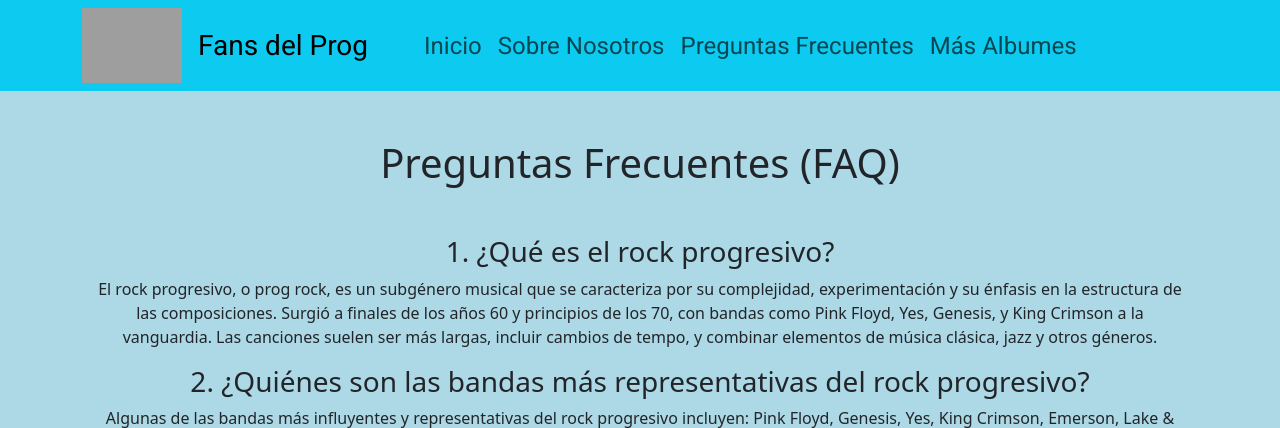
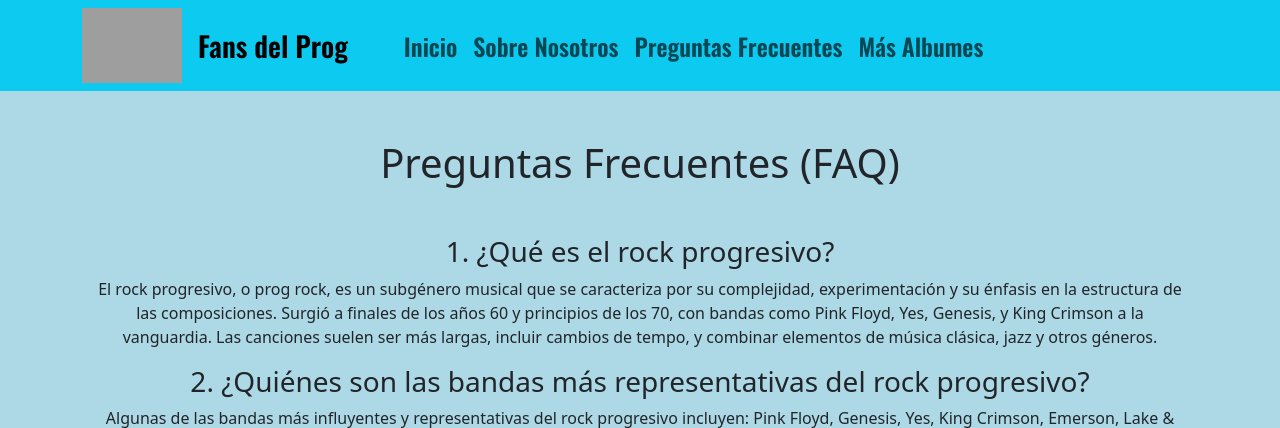
Before and after one commit to FrappuccinoIc/miweb, a Django app: page /faq/ in a window 1280 px wide. Shown: the part 120-548 px from the top of the page. Run offline with Django 5.2, Linux system fonts and the light colour scheme; grey boxes are pictures that could not be loaded.

Commit message:
Font de navbar añadido

```diff
--- a/core/static/myfirst.css
+++ b/core/static/myfirst.css
@@ -2,14 +2,21 @@ body {
   background-color: lightblue;
 }
 
-
-.roboto {
+/* .font-2 {
     font-family: "Roboto", sans-serif;
     font-optical-sizing: auto;
     font-weight: 400;
     font-style: normal;
     font-variation-settings: "wdth" 100;
+} */
+
+.oswald {
+  font-family: "Oswald";
+  font-optical-sizing: auto;
+  font-weight: 600;
+  font-style: normal;
 }
+
 .logo {
     width: 100px;
 }
--- a/core/templates/core/base.html
+++ b/core/templates/core/base.html
@@ -7,9 +7,13 @@
         <title>miweb</title>
         <link href="https://cdn.jsdelivr.net/npm/bootstrap@5.3.7/dist/css/bootstrap.min.css" rel="stylesheet" integrity="sha384-LN+7fdVzj6u52u30Kp6M/trliBMCMKTyK833zpbD+pXdCLuTusPj697FH4R/5mcr" crossorigin="anonymous">
 
+        <!-- <link rel="preconnect" href="https://fonts.googleapis.com">
+        <link rel="preconnect" href="https://fonts.gstatic.com" crossorigin>
+        <link href="https://fonts.googleapis.com/css2?family=Roboto:ital,wght@0,100..900;1,100..900&display=swap" rel="stylesheet"> -->
         <link rel="preconnect" href="https://fonts.googleapis.com">
         <link rel="preconnect" href="https://fonts.gstatic.com" crossorigin>
-        <link href="https://fonts.googleapis.com/css2?family=Roboto:ital,wght@0,100..900;1,100..900&display=swap" rel="stylesheet">
+        <link href="https://fonts.googleapis.com/css2?family=Oswald:wght@200..700&display=swap" rel="stylesheet">
+
         <link rel="stylesheet" href="{% static 'myfirst.css' %}">
 </head>
 <body class="text-center">
@@ -21,12 +25,12 @@
             <div class="row">
                 <div class="navbar-collapse" id="navbarCollapse">
                     <ul class="navbar-nav me-auto mb-1 mb-md-0 align-items-center">
-                        <li class="nav-item fs-4 roboto"><img class="logo me-3" src="https://textes-blog-rock-n-roll.fr/wp-content/uploads/2021/11/png-transparent-fragile-the-yes-album-progressive-rock-close-to-the-edge-fragile-album-globe-world-removebg-preview.png" alt="logo"></li>
-                        <li class="nav-item fs-4 roboto"><p class="navbar-brand me-5 my-0 fs-3 roboto">Fans del Prog</p></li>
-                        <li class="nav-item fs-4 roboto"><a class="nav-link" href="/">Inicio</a></li>
-                        <li class="nav-item fs-4 roboto"><a class="nav-link" href="/redes_sociales">Sobre Nosotros</a></li>
-                        <li class="nav-item fs-4 roboto"><a class="nav-link" href="/faq">Preguntas Frecuentes</a></li>
-                        <li class="nav-item fs-4 roboto"><a class="nav-link" href="/galeria">Más Albumes</a></li>
+                        <li class="nav-item fs-4"><img class="logo me-3" src="https://textes-blog-rock-n-roll.fr/wp-content/uploads/2021/11/png-transparent-fragile-the-yes-album-progressive-rock-close-to-the-edge-fragile-album-globe-world-removebg-preview.png" alt="logo"></li>
+                        <li class="nav-item"><p class="navbar-brand me-5 my-0 fs-3 oswald">Fans del Prog</p></li>
+                        <li class="nav-item"><a class="nav-link oswald fs-4" href="/">Inicio</a></li>
+                        <li class="nav-item"><a class="nav-link oswald fs-4" href="/redes_sociales">Sobre Nosotros</a></li>
+                        <li class="nav-item"><a class="nav-link oswald fs-4" href="/faq">Preguntas Frecuentes</a></li>
+                        <li class="nav-item"><a class="nav-link oswald fs-4" href="/galeria">Más Albumes</a></li>
                     </ul>
                 </div>
             </div>
@@ -49,7 +53,7 @@
                 <div class="row justify-content-center">
                     <div class="navbar-collapse">
                         <img class="img-fluid col-1" width="80px" src="https://upload.wikimedia.org/wikipedia/commons/thumb/c/c2/GitHub_Invertocat_Logo.svg/1200px-GitHub_Invertocat_Logo.svg.png" alt="github logo">
-                        <a class="navbar-brand fs-2 col-4 roboto" href="https://github.com/FrappuccinoIc">Github</a>
+                        <a class="navbar-brand fs-2 col-4 font-2" href="https://github.com/FrappuccinoIc">Github</a>
                     </div>
                 </div>
             </div>
```
